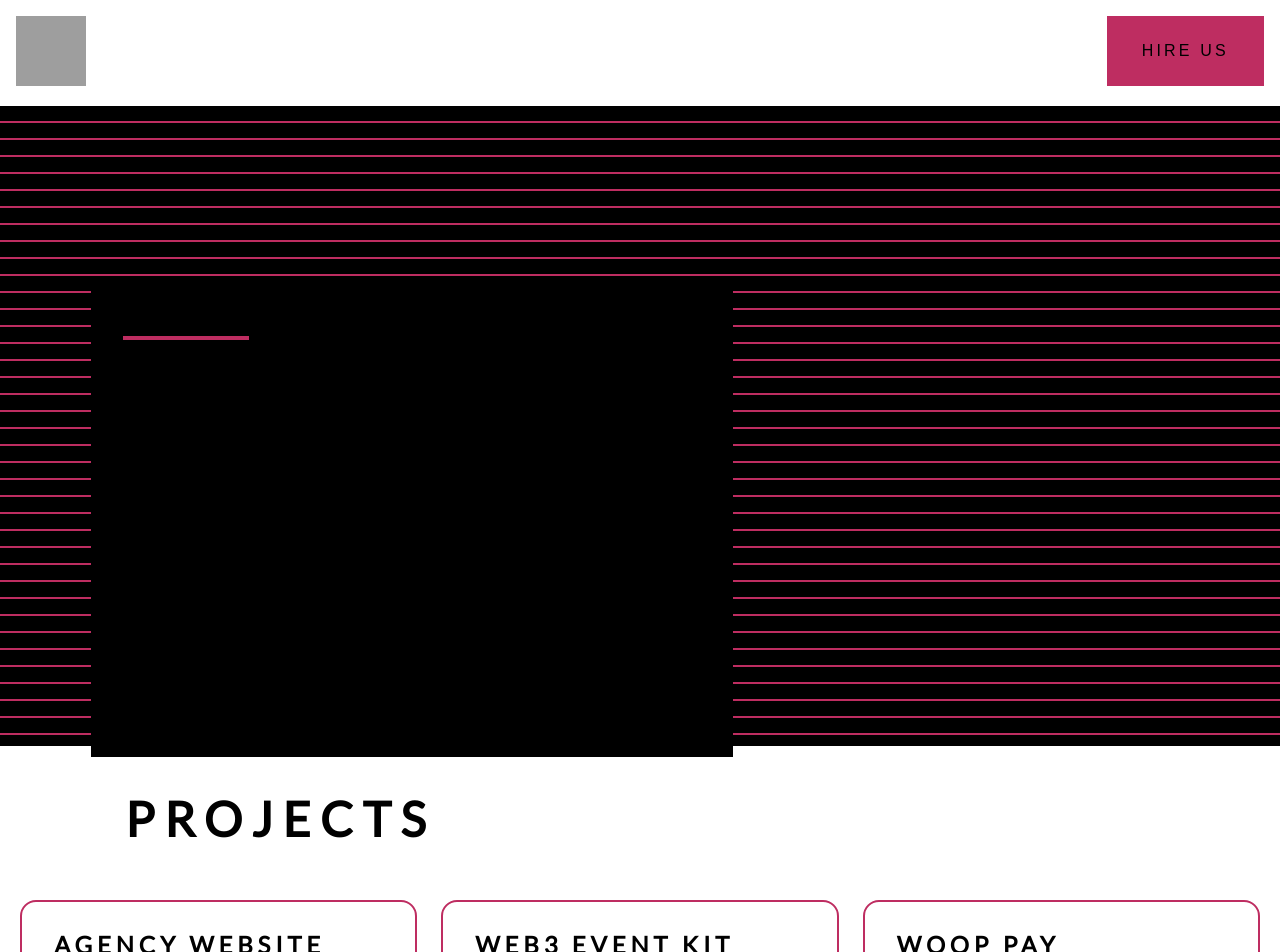
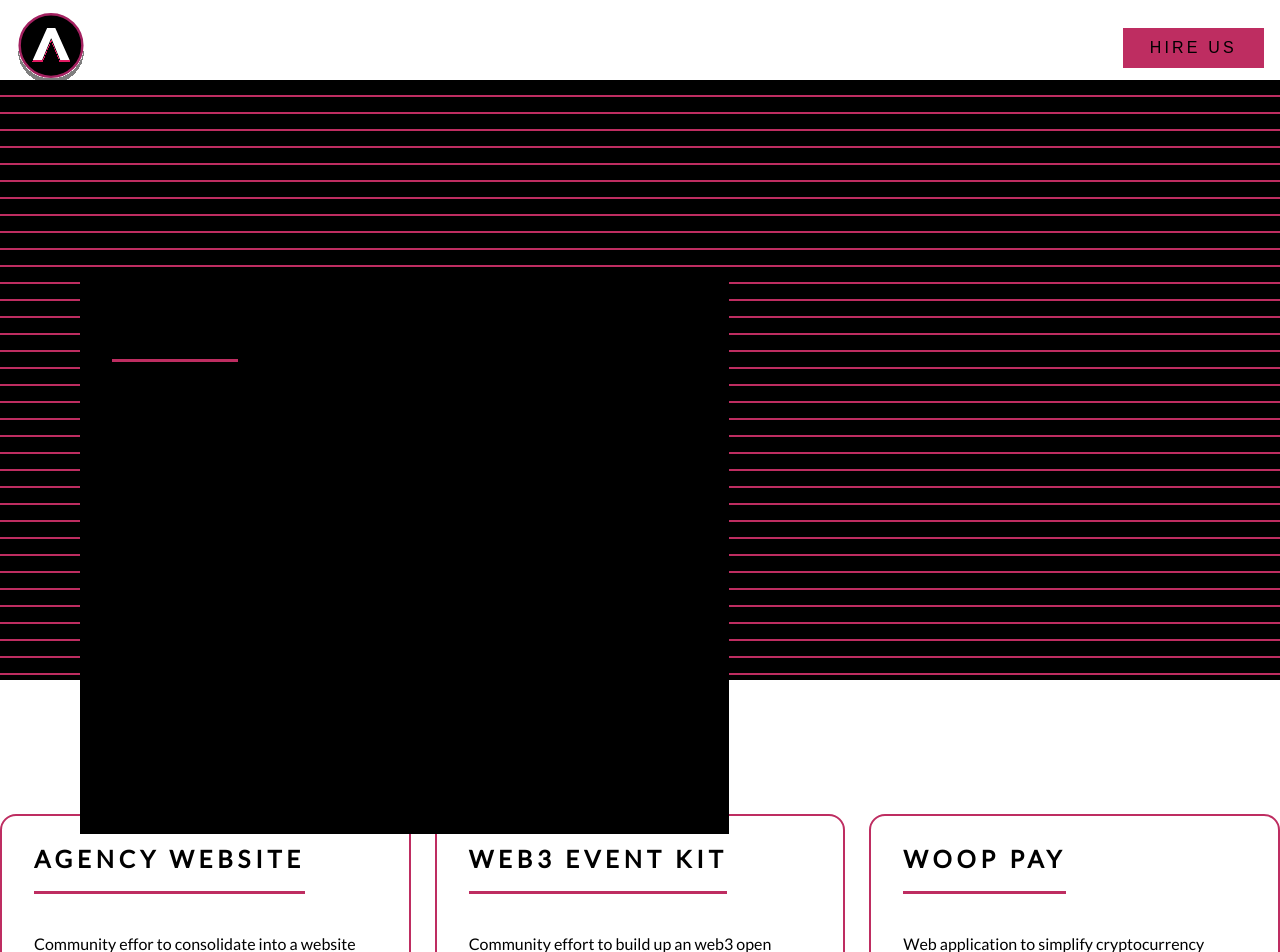
Before and after one commit to 0xJulo/Agency-Landing-Julo, a Next.js app: page / in a window 1280 px wide. Shown: the top 952 px of the page. Built offline with nearby package versions, Linux system fonts and the light colour scheme; grey boxes are pictures that could not be loaded.

Commit message:
Mobile fixes to header and intro

```diff
--- a/components/AppHeader/AppHeader.module.css
+++ b/components/AppHeader/AppHeader.module.css
@@ -1,13 +1,16 @@
 .agencyHeader {
     display: flex;
     justify-content: space-between;
+    align-items: center;
+    height: 10vh;
     margin: 0 1em;
     padding-top: 1em;
 }
 
 .hireUs {
     background: #be2d61;
-    padding: 0 2em;
+    padding: 0 1.5em;
+    height: 2.5em;
     text-transform: uppercase;
     font-size: 1em;
     letter-spacing: .2em;
--- a/components/Footer/Footer2.js
+++ b/components/Footer/Footer.js
@@ -1,8 +1,8 @@
 import styles from './Footer.module.css';
 
-function Footer2() {
+function Footer() {
   return (
-    <div className={styles.agencyFooter}>
+    <footer className={styles.agencyFooter}>
       <div className={styles.agencyEmail}>
         <p>© 2022 Agency</p>
         <a href='mailto: agency@developerdao.com' className='hover:underline'>
@@ -35,8 +35,8 @@ function Footer2() {
           Twitter
         </a>
       </div>
-    </div>
+    </footer>
   );
 }
 
-export default Footer2;
+export default Footer;
--- a/components/Hero/Hero.module.css
+++ b/components/Hero/Hero.module.css
@@ -3,5 +3,18 @@
     opacity: 0.8;
     background-size: 17px 17px;
     background-image:  repeating-linear-gradient(0deg, #be2d61, #be2d61 2px, black 1px, black);
-    height: 80vh;
+    height: 75vh;
 }
+
+
+@media (min-width: 481px) {
+    .hero{
+        height: 80vh;
+    }
+}
+
+@media (min-width: 769px) {
+    .hero{
+        height: 80vh;
+    }
+}
--- a/components/Intro/Intro.module.css
+++ b/components/Intro/Intro.module.css
@@ -2,11 +2,14 @@
     background: black;
     padding: 1.5em;
     margin-top: 25%;
-    padding: 0.5em 2em 3.5em;
+    padding: 0.75em 2em 3.5em;
+    padding-top: 2em;
 }
 
 .intro p {
-    font-size: 1em;
+    margin: 0;
+    font-size: 1.2em;
+    line-height: 1.75em;
 }
 
 @media (min-width: 768px) {
--- /dev/null
+++ b/components/Projects/Projects.js
@@ -0,0 +1,28 @@
+import { useSpring, animated } from '@react-spring/web';
+import Heading2 from '../Typography/H2/Heading2';
+import CardContainer from '../Card/CardContainer';
+
+function ProjectsContainer() {
+  // react spring animation
+  const fadeInProjects = useSpring({
+    delay: 1700,
+    from: {
+      opacity: 0,
+    },
+    to: {
+      opacity: 1,
+    },
+    config: { duration: 500 },
+  });
+
+  return (
+    <animated.section style={fadeInProjects} className='Grid sectionBottom'>
+      <div className='inset'>
+        <Heading2>Projects</Heading2>
+      </div>
+      <CardContainer />
+    </animated.section>
+  );
+}
+
+export default ProjectsContainer;
--- a/components/Typography/H1/Heading1.js
+++ b/components/Typography/H1/Heading1.js
@@ -1,9 +1,6 @@
 import styles from './Heading1.module.css';
 
 function Heading1({ children, underline }) {
-  console.log(underline);
-  // Check if underline enabled
-
   let internalStyles;
   if (underline) {
     internalStyles = styles.underline;
--- a/components/Typography/H2/Heading2.js
+++ b/components/Typography/H2/Heading2.js
@@ -1,9 +1,6 @@
 import styles from './Heading2.module.css';
 
 function Heading2({ children, underline }) {
-  console.log(underline);
-  // Check if underline enabled
-
   let internalStyles;
   if (underline) {
     internalStyles = styles.underline;
--- a/components/Typography/H3/Heading3.js
+++ b/components/Typography/H3/Heading3.js
@@ -1,9 +1,6 @@
 import styles from './Heading3.module.css';
 
 function Heading3({ children, underline }) {
-  console.log(underline);
-  // Check if underline enabled
-
   let internalStyles;
   if (underline) {
     internalStyles = styles.underline;
--- a/components/Typography/H3/Heading3.module.css
+++ b/components/Typography/H3/Heading3.module.css
@@ -3,12 +3,11 @@
     text-transform: uppercase;
     font-size: 1.5em;
     letter-spacing: .2em;
-    padding-bottom: .1em;
+    padding-bottom: .75em;
     margin-top: .5em;
-    margin-bottom: 1em;
 }
 
 .underline {
     composes: h3;
-    border-bottom: 4px solid #be2d61;
+    border-bottom: 3px solid #be2d61;
 }
--- a/pages/index.js
+++ b/pages/index.js
@@ -1,22 +1,10 @@
 import Head from 'next/head';
-import Heading2 from '../components/Typography/H2/Heading2';
 import Hero from '../components/Hero/Hero';
 import AppHeader from '../components/AppHeader/AppHeader';
-import { useSpring, animated } from '@react-spring/web';
-import Footer2 from '../components/Footer/Footer2';
-import CardContainer from '../components/Card/CardContainer';
+import Footer from '../components/Footer/Footer';
+import ProjectsContainer from '../components/Projects/Projects';
 
 export default function Home() {
-  const fadeInProjects = useSpring({
-    delay: 1700,
-    from: {
-      opacity: 0,
-    },
-    to: {
-      opacity: 1,
-    },
-    config: { duration: 500 },
-  });
   return (
     <div className='font-lato dark:bg-black'>
       <Head>
@@ -27,23 +15,11 @@ export default function Home() {
           name='viewport'
           content='width=device-width, initial-scale=1'
         ></meta>
-        <link href='https://fonts.googleapis.com/css2?family=Roboto:wght@400;700&display=swap' rel='stylesheet' />
       </Head>
-
       <AppHeader />
-
       <Hero />
-
-      <animated.section style={fadeInProjects} className='Grid sectionBottom'>
-        <div className='inset'>
-          <Heading2>Projects</Heading2>
-        </div>
-        <CardContainer />
-      </animated.section>
-
-      <footer>
-        <Footer2 />
-      </footer>
+      <ProjectsContainer />
+      <Footer />
     </div>
   );
 }
--- a/styles/global-grid.css
+++ b/styles/global-grid.css
@@ -1,7 +1,6 @@
 /* Mobile start */
 
 .Grid{
-    margin: 20px;
     display: grid;
     grid-template-columns: repeat(4, 1fr);
     column-gap: 1.5em;
@@ -219,6 +218,7 @@
 
 .hero{
     grid-column: span 4;
+    margin: .5em;
 }
 
 @media (min-width: 481px) {
```
Also changed, not shown: public/agency-logo.svg (added).
